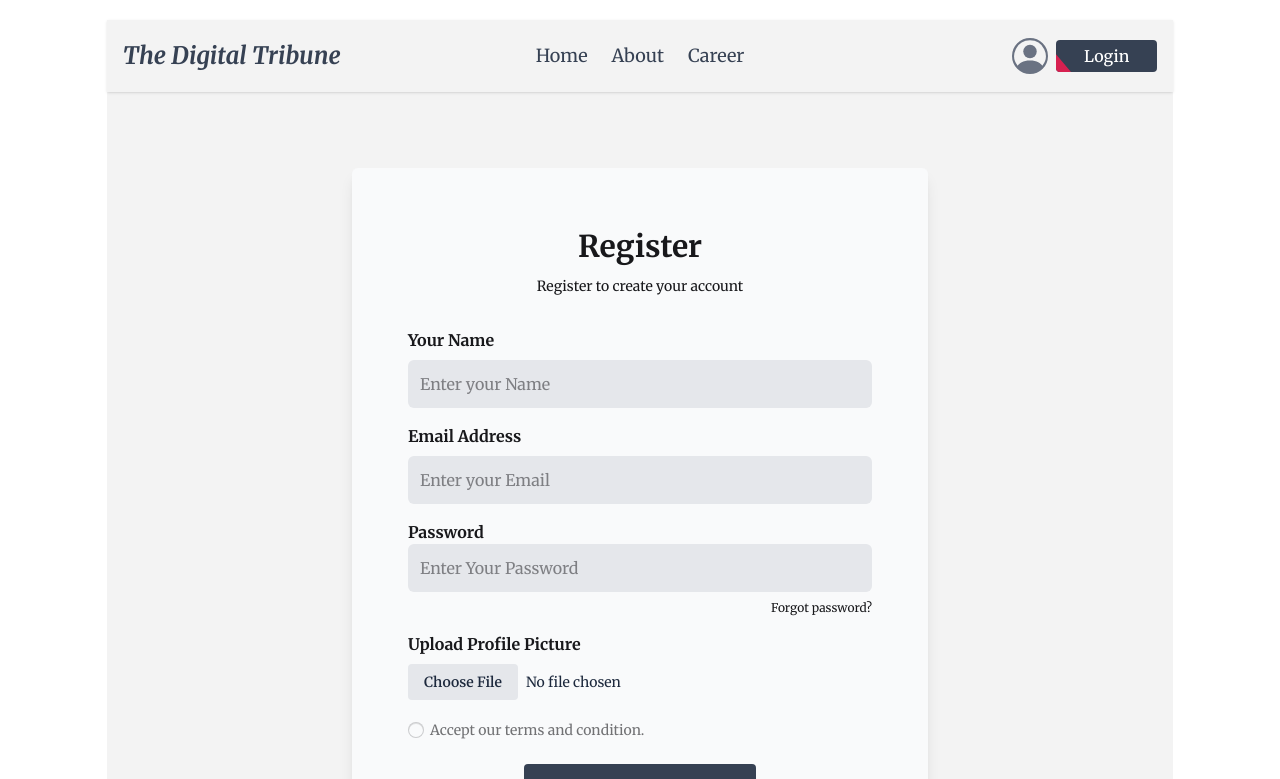
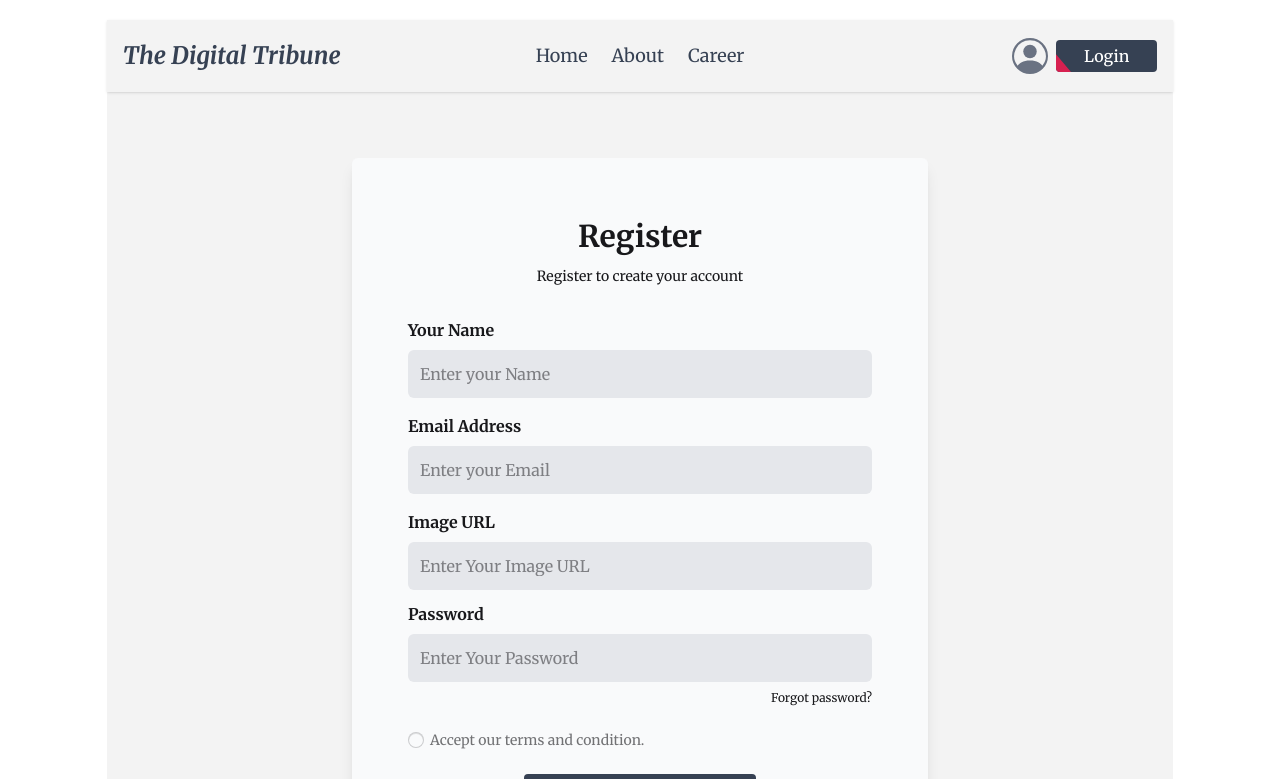
Before and after one commit to LaboneeAktar/the-digital-tribune, a React (Vite) app: page /register in a window 1280 px wide. Shown: the top 779 px of the page. Built offline with nearby package versions, Linux system fonts and the light colour scheme; no server answers.

Commit message:
Update User profile after registration

```diff
--- a/src/Pages/Login.jsx
+++ b/src/Pages/Login.jsx
@@ -8,7 +8,7 @@ const Login = () => {
 
   const location = useLocation();
   const from = location.state?.from || "/";
-  console.log(location.state);
+  // console.log(location.state);
 
   const handleSubmit = (event) => {
     event.preventDefault();
@@ -64,7 +64,7 @@ const Login = () => {
                   name="password"
                   id="password"
                   placeholder="Enter Your Password"
-                  className="w-full p-3 rounded-md bg-gray-200 dark:text-gray-800"
+                  className="w-full p-3 rounded-md bg-gray-200 dark:text-gray-800 mt-2"
                   required
                 />
                 <div className="flex justify-end">
--- a/src/Pages/Register.jsx
+++ b/src/Pages/Register.jsx
@@ -1,12 +1,14 @@
-import { useContext, useState } from "react";
-import { Link, useNavigate } from "react-router-dom";
+import { useContext } from "react";
+import { Link, useLocation, useNavigate } from "react-router-dom";
 import { AuthContext } from "../contexts/AuthContext";
 
 const Register = () => {
-  const [image, setImage] = useState(null);
-  const { createNewUser, setUser } = useContext(AuthContext);
+  const { createNewUser, updateUser } = useContext(AuthContext);
 
   const navigate = useNavigate();
+
+  const location = useLocation();
+  const from = location.state?.from || "/";
 
   const handleSubmit = (event) => {
     event.preventDefault();
@@ -14,18 +16,22 @@ const Register = () => {
     const name = form.get("name");
     const email = form.get("email");
     const password = form.get("password");
-    const image = form.get("image");
-    const imageUrl = URL.createObjectURL(image);
-    setImage(imageUrl);
-    console.log({ name, email, password, image, imageUrl });
+    const imageUrl = form.get("image");
 
     // Create User
     createNewUser(email, password)
       .then((result) => {
         // Signed up
         const user = result.user;
-        setUser(user);
-        navigate("/");
+        // setUser(user);
+        console.log(user);
+        const userInfo = {
+          displayName: name,
+          photoURL: imageUrl,
+        };
+        updateUser(userInfo);
+
+        navigate(from, { replace: true });
       })
       .catch((error) => {
         const errorCode = error.code;
@@ -73,15 +79,32 @@ const Register = () => {
                   required
                 />
               </div>
+
+              <div className="mb-3">
+                <label
+                  className="form-label block mb-2 text-md font-bold"
+                  id="profile-picture"
+                >
+                  Image URL
+                </label>
+                <input
+                  type="imageURL"
+                  name="image"
+                  placeholder="Enter Your Image URL"
+                  className="w-full p-3  rounded-md bg-gray-200 dark:text-gray-800"
+                  required
+                />
+              </div>
+
               <div>
-                <label className="text-md font-bold ">Password</label>
+                <label className="text-md font-bold mb-2">Password</label>
 
                 <input
                   type="password"
                   name="password"
                   id="password"
                   placeholder="Enter Your Password"
-                  className="w-full p-3 rounded-md bg-gray-200 dark:text-gray-800"
+                  className="w-full p-3 rounded-md bg-gray-200 dark:text-gray-800 mt-2"
                   required
                 />
                 <div className="flex justify-end">
@@ -94,33 +117,7 @@ const Register = () => {
                   </Link>
                 </div>
               </div>
-              <div className="mb-3 relative">
-                <label
-                  className="form-label block mb-2 text-md font-bold"
-                  id="profile-picture"
-                >
-                  Upload Profile Picture
-                </label>
-                <input
-                  type="file"
-                  name="image"
-                  accept="image/*"
-                  onChange={(e) => {
-                    const file = e.target.files[0];
-                    if (file) {
-                      setImage(URL.createObjectURL(file));
-                    }
-                  }}
-                  className=" w-full text-sm text-slate-800 file:mr-2 file:py-2 file:px-4 file:rounded-sm file:border-0 file:text-sm file:font-semibold file:bg-gray-200 hover:file:cursor-pointer"
-                />
-                {image && (
-                  <img
-                    src={image}
-                    className="absolute h-12 w-12 rounded-full -top-4 left-44 m-2"
-                    alt="Uploaded preview"
-                  />
-                )}
-              </div>
+
               <label className="label text-sm  mt-2" id="checkbox">
                 <input
                   type="checkbox"
--- a/src/components/Navbar/Navbar.jsx
+++ b/src/components/Navbar/Navbar.jsx
@@ -92,7 +92,7 @@ const Navbar = () => {
             ) : (
               <div className="relative">
                 <img
-                  src={user.image}
+                  src={user.photoURL}
                   alt="Profile"
                   className="w-10 h-10 rounded-full cursor-pointer border-2 border-gray-300"
                   onClick={() => setShowDetails(!showDetails)}
@@ -101,14 +101,14 @@ const Navbar = () => {
                 {/* Profile details dropdown */}
                 {showDetails && (
                   <div className="absolute -right-32 mt-2 w-64 bg-white rounded-md shadow-lg p-4 z-50 border border-gray-200">
-                    <div className="flex items-center space-x-4 mb-3 pt-4">
+                    <div className="flex items-center space-x-2 mb-3 pt-4">
                       <img
-                        src={user.imageUrl}
+                        src={user.photoURL}
                         alt="Profile"
                         className="w-12 h-12 rounded-full border"
                       />
                       <div>
-                        <h3 className="font-semibold">{user.name}</h3>
+                        <h3 className="font-semibold">{user.displayName}</h3>
                         <p className="text-sm text-gray-600">{user.email}</p>
                       </div>
                     </div>
--- a/src/components/NewsCard.jsx
+++ b/src/components/NewsCard.jsx
@@ -95,6 +95,7 @@ const NewsCard = ({ singleNews }) => {
                         </Link>
                         <Link
                           to="/register"
+                          state={{ from: `/news/${_id}` }}
                           className="relative inline-flex items-center justify-start px-2 lg:px-7 py-2 overflow-hidden font-medium transition-all bg-gray-700 rounded  group"
                         >
                           <span className="w-48 h-48 rounded rotate-[-40deg] bg-reddish absolute bottom-0 left-0 -translate-x-full ease-out duration-500 transition-all translate-y-full mb-9 ml-9 group-hover:ml-0 group-hover:mb-32 group-hover:translate-x-0"></span>
--- a/src/provider/AuthProvider.jsx
+++ b/src/provider/AuthProvider.jsx
@@ -6,6 +6,7 @@ import {
   onAuthStateChanged,
   signInWithEmailAndPassword,
   signOut,
+  updateProfile,
 } from "firebase/auth";
 import app from "../firebase/firebase.config";
 
@@ -21,6 +22,12 @@ const AuthProvider = ({ children }) => {
     return createUserWithEmailAndPassword(auth, email, password);
   };
 
+  //set profile name & photo
+  const updateUser = (userInfo) => {
+    setLoading(true);
+    return updateProfile(auth.currentUser, userInfo);
+  };
+
   // Login User
   const userLogin = (email, password) => {
     setLoading(true);
@@ -33,15 +40,6 @@ const AuthProvider = ({ children }) => {
     return signOut(auth);
   };
 
-  const authInfo = {
-    user,
-    loading,
-    setUser,
-    createNewUser,
-    userLogin,
-    logOut,
-  };
-
   useEffect(() => {
     const unSubscribe = onAuthStateChanged(auth, (currentUser) => {
       setUser(currentUser);
@@ -50,6 +48,16 @@ const AuthProvider = ({ children }) => {
     return () => unSubscribe();
   }, []);
 
+  const authInfo = {
+    user,
+    loading,
+    updateUser,
+    setUser,
+    createNewUser,
+    userLogin,
+    logOut,
+  };
+
   return (
     <AuthContext.Provider value={authInfo}>{children}</AuthContext.Provider>
   );
```
